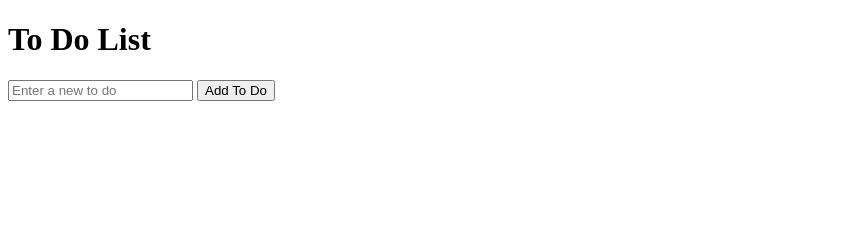
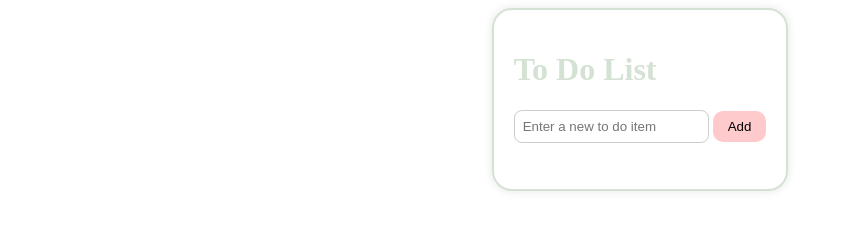
Before and after one commit to nianghaned/To_Do_List, a plain HTML site: page index.html in a window 1280 px wide. Shown: the whole page, without its empty margins (0-843 px from the left). Drawn offline with Linux system fonts and the light colour scheme; files that its build step writes are made by us from their sources; files whose address does not match are found by name.

Commit message:
Added styling to page and fixed positioning to my liking

```diff
--- a/index.html
+++ b/index.html
@@ -4,12 +4,19 @@
     <meta charset="UTF-8" />
     <meta name="viewport" content="width=device-width, initial-scale=1.0" />
     <title>To Do List</title>
-    <link rel="stylesheet" href="style.css" />
+    <link
+      rel="stylesheet"
+      href="/Users/Admin/Desktop/code_projects/to_do_list/styles.css"
+    />
   </head>
-  <h1>To Do List</h1>
-  <input type="text" id="ToDoInput" placeholder="Enter a new to do" />
-  <button>Add To Do</button>
-  <ul newInput></ul>
+  <div class="container">
+    <h1>To Do List</h1>
+    <div></div>
+    <input type="text" id="ToDoInput" placeholder="Enter a new to do item" />
+
+    <button>Add</button>
+    <ul newInput></ul>
+  </div>
   <body>
     <script src="script.js"></script>
   </body>
--- a/styles.css
+++ b/styles.css
@@ -1,13 +1,38 @@
 body {
   display: flex;
-
   justify-content: center;
   align-items: center;
+  color: #faf3f0;
 }
 
 .container {
-  height: 100vh;
-  display: flex;
-  justify-content: center;
-  flex-direction: column;
+  max-width: 600px;
+  margin: 0 auto;
+  padding: 20px;
+  box-shadow: 0 0 10px rgba(0, 0, 0, 0.1);
+  color: #d4e2d4;
+  border: #d4e2d4 2px solid;
+  border-radius: 20px;
+  padding: 20px;
 }
+
+input[type="text"] {
+  padding: 8px;
+  margin-bottom: 10px;
+  border: 1px solid #ccc;
+  border-radius: 8px;
+}
+
+button {
+  background-color: #ffcacc;
+  border-radius: 10px;
+  border: none;
+  box-shadow: 2px;
+  padding: 8px 15px;
+}
+
+button:hover {
+  cursor: pointer;
+  background-color: #dbc4f0;
+  transition: ease-in;
+}
```
